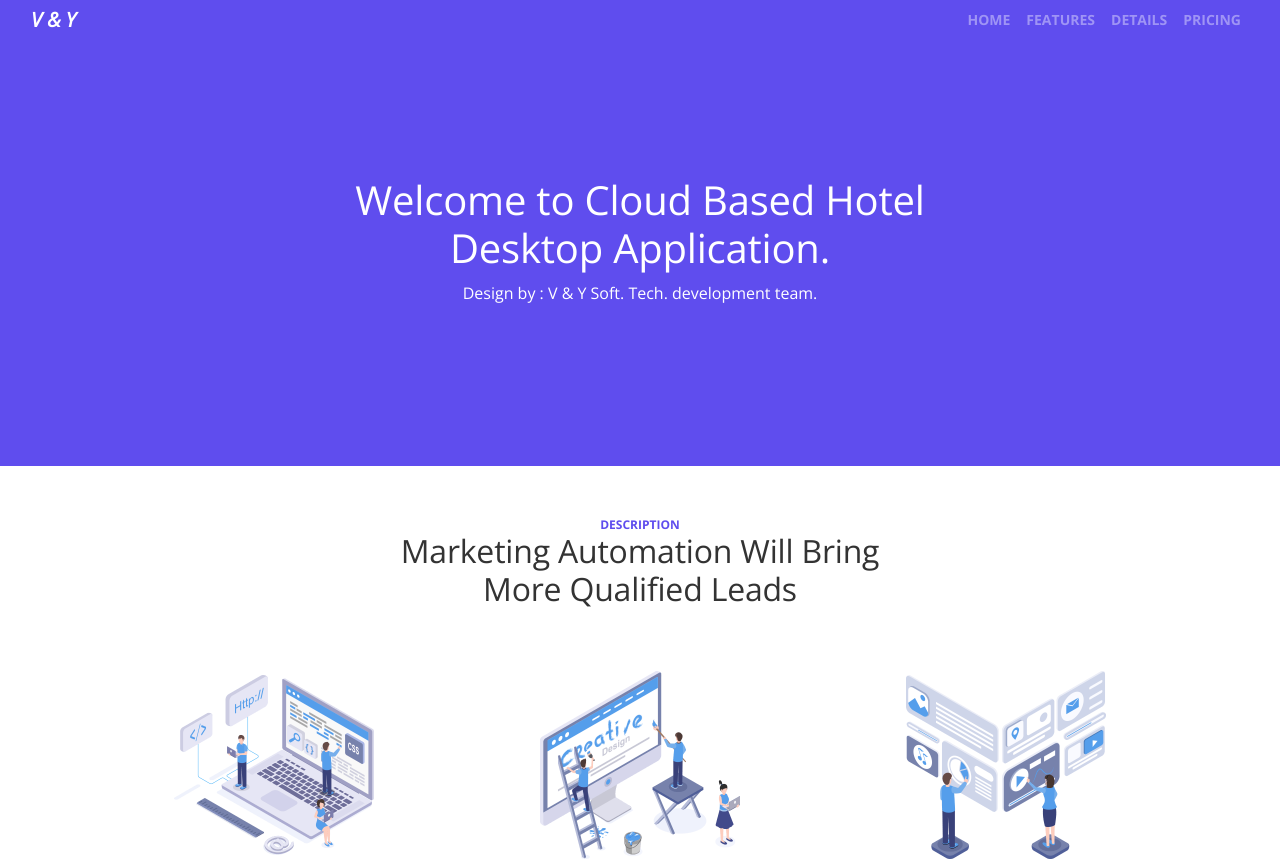
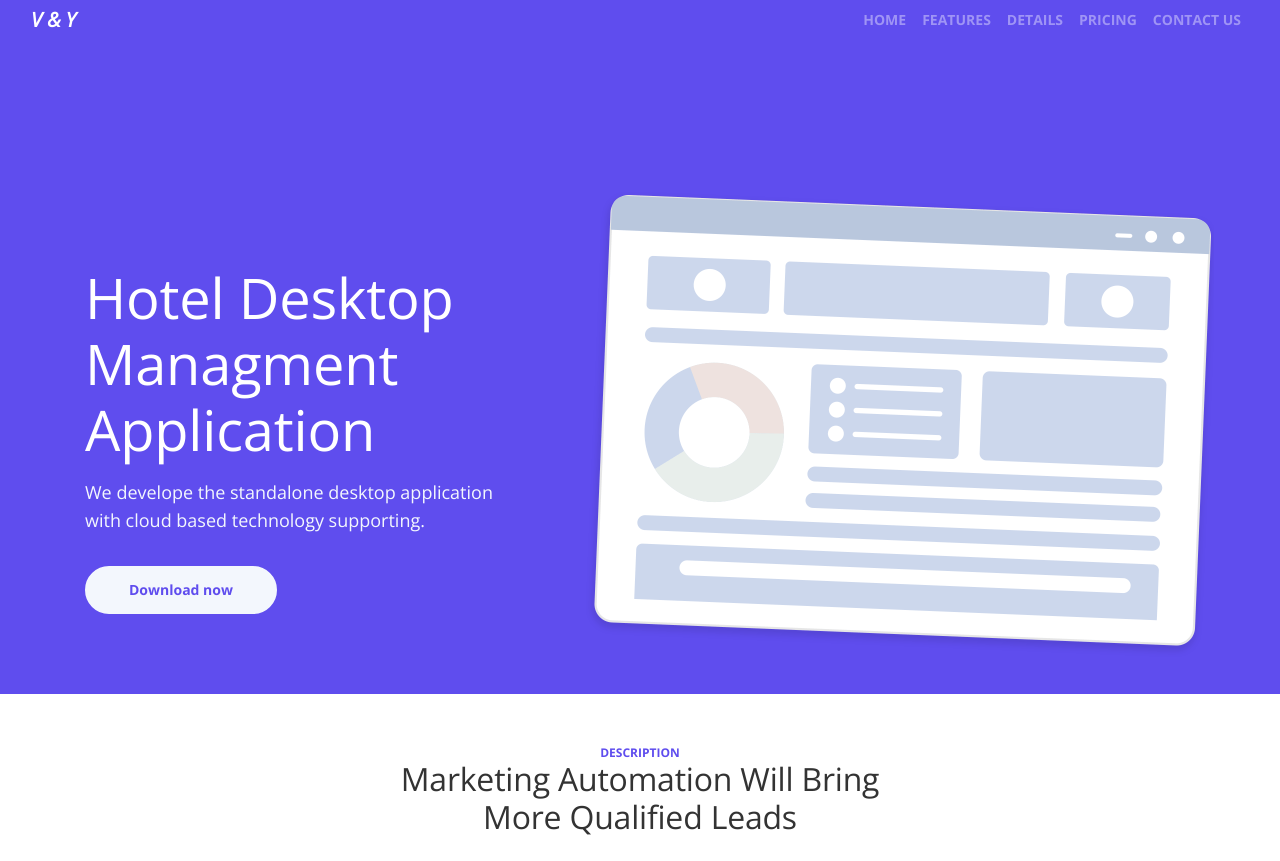
Before and after one commit to vsurwshe/reactConatiner, a React (Create React App) app: page / in a window 1280 px wide. Shown: the top 861 px of the page. Built offline with nearby package versions, Linux system fonts and the light colour scheme; a web font is replaced by a local one.

Commit message:
0.2.5: AddIng footer into projects

```diff
--- a/src/components/Helper/ComponentPage.js
+++ b/src/components/Helper/ComponentPage.js
@@ -45,6 +45,9 @@ export const Navigation=()=> {return <nav className="navbar navbar-expand-lg nav
             {/* <!-- end of dropdown menu --> */}
             <li className="nav-item">
                 <a className="nav-link page-scroll" href="#pricing">PRICING</a>
+            </li>
+            <li className="nav-item">
+                <a className="nav-link page-scroll" href="#footer">CONTACT US</a>
             </li>
         </ul>
         {/* <span className="nav-item">
--- /dev/null
+++ b/src/components/Helper/FooterPart.js
@@ -0,0 +1,26 @@
+import React from 'react'
+import { Card, CardBody } from 'reactstrap';
+import { Container } from 'react-bootstrap';
+
+const FooterPart = (props) => {
+    return <header id="footer" className="ex-header">
+        <div className="container">
+            <div className="row ">
+                <div className="col-sm">
+                    <p className="justify-content-md-center" style={{ color: "#FFFFFF" }}>We are providing so services are best to compare to other service providers. we outline such products which secure and relative to customer's specifications.</p>
+                </div>
+                <div className="col-sm justify-content-md-right">
+                    <p style={{ color: "#FFFFFF" }}>Company    : V & Y Soft. Tech. Pvt. Ltd.</p>
+                    <p style={{ color: "#FFFFFF" }}>Email      : v2018y@gmail.com</p>
+                    <p style={{ color: "#FFFFFF" }}>Contact no : +91-9518997750/+91-8007006661</p>
+                    <p style={{ color: "#FFFFFF" }}>Address    : Nanded,Maharashtra,India-431603</p>
+                    <p style={{ color: "#FFFFFF" }}>Website    : http://vany.is-best.net/</p>
+                </div>
+                {/* <!-- end of col --> */}
+            </div>
+            {/* <!-- end of row --> */}
+        </div>
+        {/* <!-- end of container --> */}
+    </header>
+}
+export default FooterPart;
--- a/src/components/Helper/Header.js
+++ /dev/null
@@ -1,21 +0,0 @@
-import React from 'react'
-import { Card,CardBody } from 'reactstrap';
-import { Container } from 'react-bootstrap';
-
-const HeaderPart=(props)=>{
-
-    return  <header id="header" className="ex-header">
-    <div className="container">
-        <div className="row">
-            <div className="col-md-12">
-                <h1>Welcome to Cloud Based Hotel Desktop Application.</h1>
-                <p style={{color:"#FFFFFF"}}>Design by : V & Y Soft. Tech. development team.</p>
-            </div>
-             {/* <!-- end of col --> */}
-        </div>
-        {/* <!-- end of row --> */}
-    </div>
-    {/* <!-- end of container --> */}
-</header>
-}
-export default HeaderPart;
--- a/src/components/Helper/Footer.js
+++ b/src/components/Helper/HeaderPart.js
@@ -1,14 +1,14 @@
 import React from 'react';
 
-const FooterPart=()=><><header id="header" className="header">
+const HeaderPart=()=><><header id="header" className="header">
 <div className="header-content">
     <div className="container">
         <div className="row">
             <div className="col-lg-6 col-xl-5">
                 <div className="text-container">
-                    <h1>SaaS App HTML Landing Page</h1>
-                    <p className="p-large">Use Tivo to automate your marketing actions in order to reach a much larger audience</p>
-                    <a className="btn-solid-lg page-scroll" href="sign-up.html">SIGN UP</a>
+                    <h1>Hotel Desktop Managment Application</h1>
+                    <p className="p-large">We develope the standalone desktop application with cloud based technology supporting. </p>
+                    <a className="btn-solid-lg page-scroll" href="sign-up.html">Download now</a>
                 </div>
                 {/* <!-- end of text-container --> */}
             </div>
@@ -35,4 +35,4 @@ const FooterPart=()=><><header id="header" className="header">
     <style>.cls-1{fill:#5f4def;}</style></defs><title>header-frame</title><path classNameName="cls-1" d="M0,283.054c22.75,12.98,53.1,15.2,70.635,14.808,92.115-2.077,238.3-79.9,354.895-79.938,59.97-.019,106.17,18.059,141.58,34,47.778,21.511,47.778,21.511,90,38.938,28.418,11.731,85.344,26.169,152.992,17.971,68.127-8.255,115.933-34.963,166.492-67.393,37.467-24.032,148.6-112.008,171.753-127.963,27.951-19.26,87.771-81.155,180.71-89.341,72.016-6.343,105.479,12.388,157.434,35.467,69.73,30.976,168.93,92.28,256.514,89.405,100.992-3.315,140.276-41.7,177-64.9V0.24H0V283.054Z"/></svg> */}
 </>
 
-export default FooterPart;
+export default HeaderPart;
--- a/src/components/Main.js
+++ b/src/components/Main.js
@@ -2,9 +2,10 @@ import React, { Component } from 'react'
 import { Container, Row, Card } from "react-bootstrap";
 import { CardBody } from 'reactstrap';
 import { PreLoder, Navigation, Desription, Features, LightBox, Details } from './Helper/ComponentPage';
-import HeaderPart from './Helper/Header';
 import Customer from './Helper/Customer';
 import Pricing from './Helper/Priceing';
+import HeaderPart from './Helper/HeaderPart';
+import FooterPart from './Helper/FooterPart';
 
 class Main extends Component {
 
@@ -18,12 +19,12 @@ class Main extends Component {
     {/* <PreLoder /> */}
     <Navigation />
     <HeaderPart />
-    {/* <Customer /> */}
     <Desription />
     <Features />
     <Details />
     {/* <LightBox /> */}
     <Pricing />
+    <FooterPart />
     </>
   };
 
```
